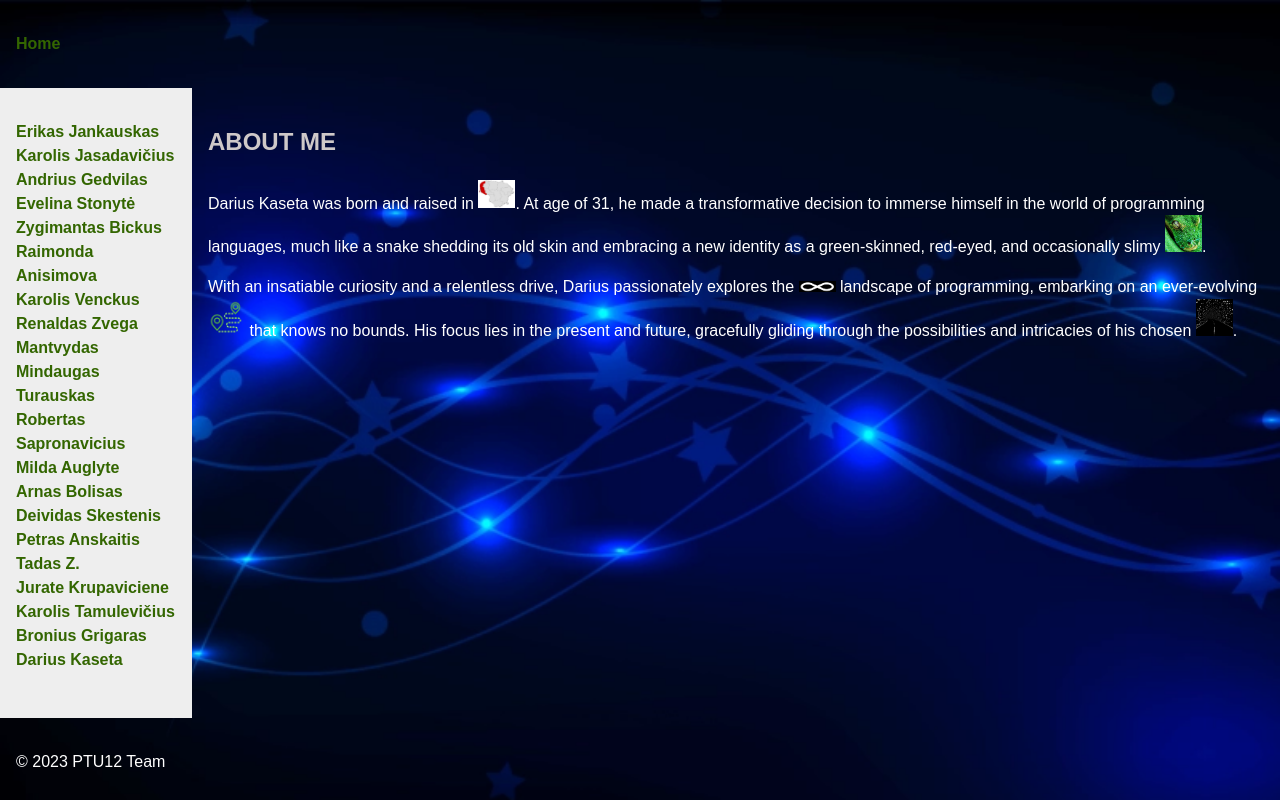
After one commit to kobrius11/ptu12_team, a Flask app: page /darius_kaseta/ in a window 1280 px wide. The commit adds this page. Run offline with Flask 3, Linux system fonts and the light colour scheme.

Commit message:
Darius Kaseta css & html + python app

```diff
--- a/app.py
+++ b/app.py
@@ -86,5 +86,9 @@ def jurate_krupaviciene():
 def karolis_tamulevicius():
     return render_template('karolis_tamulevicius.html/')
 
+@app.route('/darius_kaseta/')
+def darius_kaseta():
+    return render_template('darius_kaseta.html/')
+
 if __name__ == "__main__":
     app.run(debug=True)
--- /dev/null
+++ b/static/darius_kaseta.css
@@ -0,0 +1,28 @@
+body {
+    font-family: Arial, Helvetica, sans-serif;
+    font-size: 16px;
+    line-height: 1.5;
+    color: #ffffff;
+}
+
+h2 {
+    font-size: 24px;
+    font-family: Arial, sans-serif;
+    color: #cec8c8;
+    text-transform: uppercase;
+  }
+
+.logo{
+    width: 37px;
+    height: auto;
+}
+
+body {
+    background-image: url("/static/back.png");
+    background-repeat: no-repeat;
+    background-size: cover;
+}
+
+p {
+    margin-bottom: 10px;
+}
--- /dev/null
+++ b/templates/darius_kaseta.html
@@ -0,0 +1,35 @@
+<!DOCTYPE html>
+<html lang="en">
+<head>
+    <meta charset="UTF-8">
+    <meta http-equiv="X-UA-Compatible" content="IE=edge">
+    <meta name="viewport" content="width=device-width, initial-scale=1.0">
+    <title>PTU12 Team</title>
+    <link rel="stylesheet" href="/static/style.css">
+    <link rel="stylesheet" href="/static/darius_kaseta.css">
+</head>
+<body>
+    <header>
+        {% include 'includes/menu.html' %}
+    </header>
+    <main>
+        <sidebar>
+            {% include 'includes/sidebar.html' %}
+        </sidebar>
+        <div class="content">
+            <h2>About Me</h2>
+            <p>Darius Kaseta was born and raised in <img class="logo" src="/static/Klaipeda.png">.
+                At age of 31, he made a transformative decision to immerse himself in the world of programming languages,
+                much like a snake shedding its old skin and embracing a new identity
+                as a green-skinned, red-eyed, and occasionally slimy <img class="logo" src="/static/snake.png">.</p>
+            <p>With an insatiable curiosity and a relentless drive, Darius passionately explores the <img class="logo" src="/static/infinity.png"> landscape of programming,
+                embarking on an ever-evolving <img class="logo" src="/static/journey.png"> that knows no bounds.
+                His focus lies in the present and future,
+                gracefully gliding through the possibilities and intricacies of his chosen <img class="logo" src="/static/path.gif">.</p>
+        </div>
+    </main>
+    <footer>
+        {% include 'includes/footer.html' %}
+    </footer>
+</body>
+</html>
--- a/templates/includes/sidebar.html
+++ b/templates/includes/sidebar.html
@@ -56,4 +56,7 @@
     <li>
         <a href="/bronius_grigaras/">Bronius Grigaras</a>
     </li>
+    <li>
+        <a href="/darius_kaseta/">Darius Kaseta</a>
+    </li>
 </ul>
```
Also changed, not shown: static/Klaipeda.png (added), static/back.png (added), static/infinity.png (added), static/journey.png (added), static/path.gif (added), static/snake.png (added), 1 other file.
